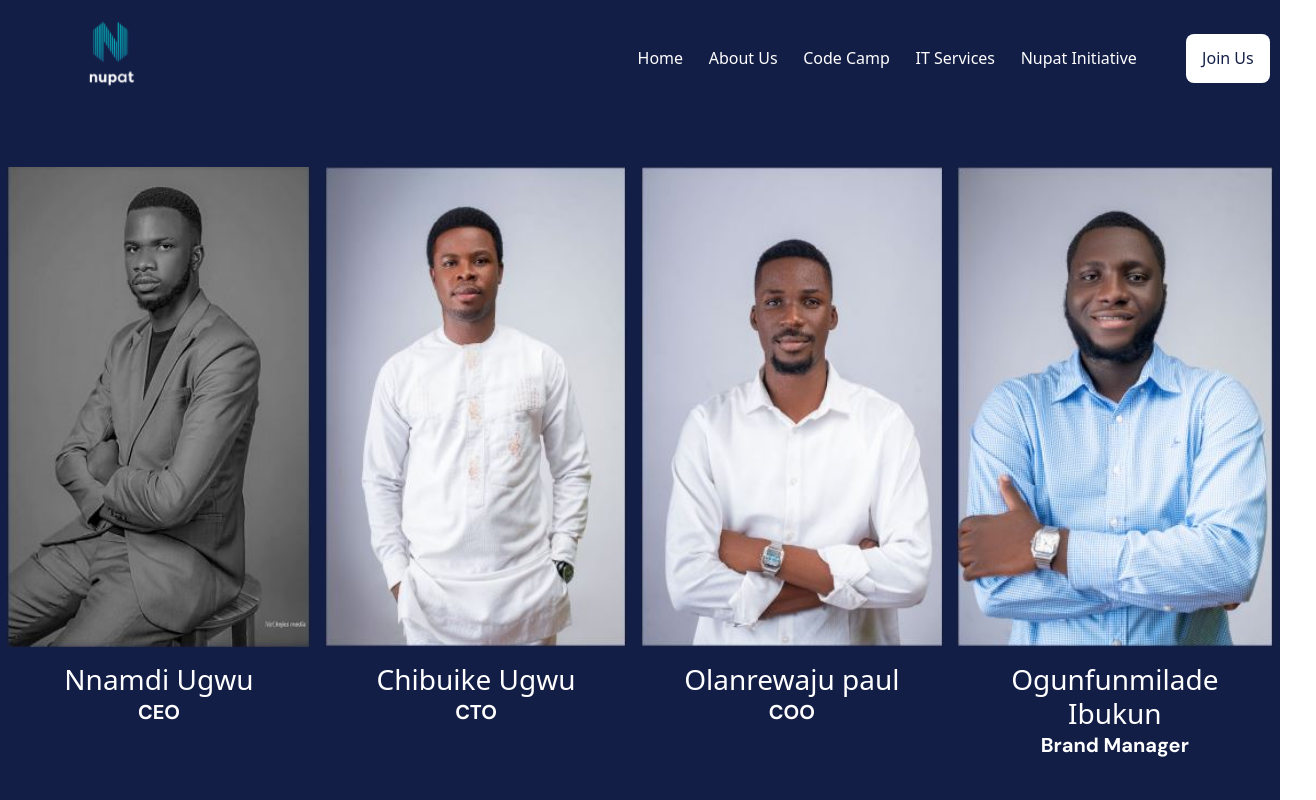
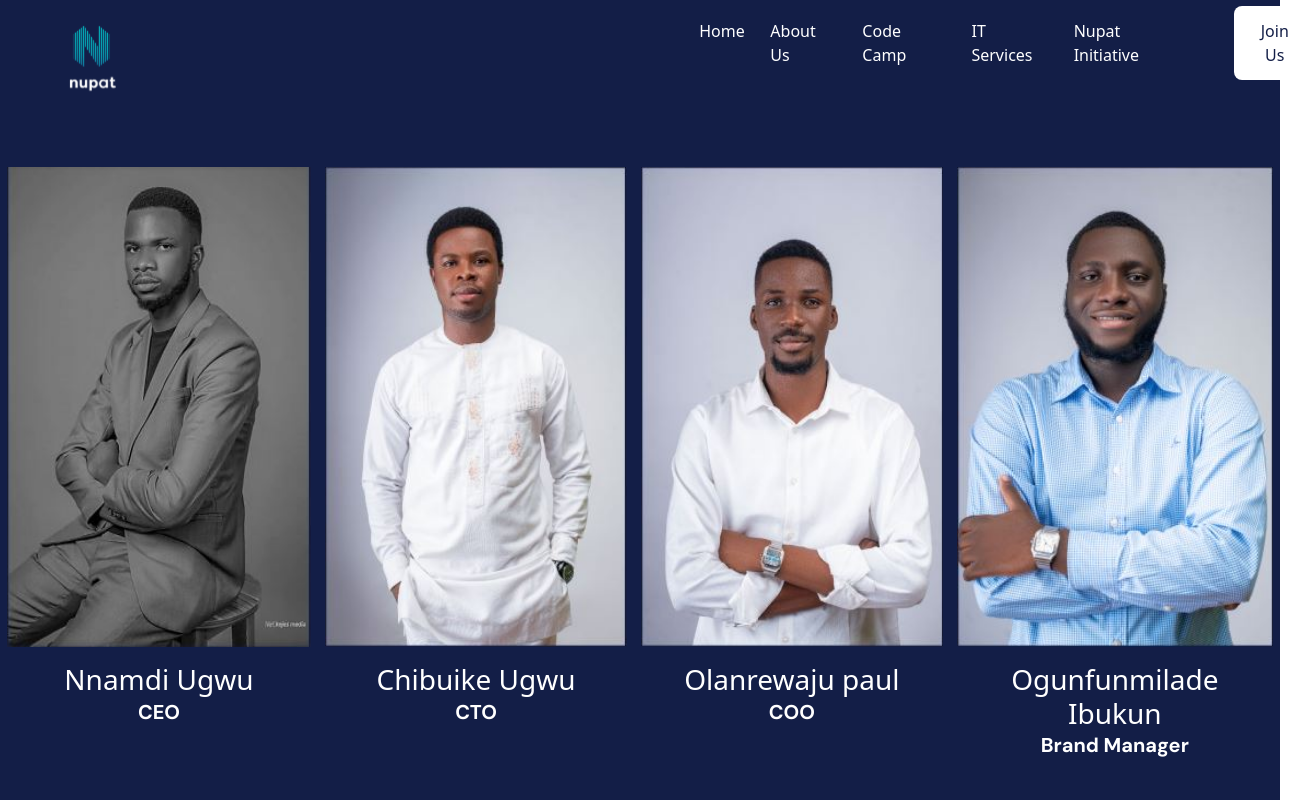
Before and after one commit to Oxygene1/nupat_web_2, a React (Create React App) app: page /OurTeam in a window 1280 px wide. Shown: the top 800 px of the page, 1316 px wide, since content can reach past the window. Built offline with nearby package versions, Linux system fonts and the light colour scheme.

Commit message:
newsletter for resized

```diff
--- a/src/Screen/App.css
+++ b/src/Screen/App.css
@@ -58,14 +58,16 @@ a:hover {
 }
 .Logo{
   position: relative;
+  margin-left: 2rem;
 }
 .Logo img{
   height: 8rem;
 }
 
 .navDiv{
-  margin-left: 35%;
-  margin-bottom:1vw;
+  padding-left: 42%;
+  float: right;
+  /* margin-bottom:1vw; */
     display: flex;
     align-self: flex-end;
 }
@@ -86,12 +88,12 @@ li{
   display: none;
 }
 .Navigation{
-  justify-content: space-between;
+  /* justify-content: space-between; */
   display: flex;
   flex-direction: row;
- align-items: center;
-  width: 100%;
-  padding-top: 2vw;
+  padding-left: 2%;
+  width: 100%;
+  padding-bottom: 1rem;
   background: #131E47;
   height: 6rem;
 }
@@ -885,10 +887,6 @@ width: 100%;
     align-items: center;
     width: 100%;
   }
-  .Navigation{
-  padding-right: 4rem;
-
-  }
   .dropdropmenu{
 
     padding-left: 20vw;
@@ -902,7 +900,7 @@ width: 100%;
 
 
 
-@media screen and (max-width: 768px) {
+@media screen and (max-width: 786px) {
   .play-panel{
     top: 55vw;
   }
@@ -1191,11 +1189,7 @@ width: 100%;
     margin-bottom: 2rem;
 
   } */
-  .Logo{
-
-    top: 2vw;
-    left: 3vw;
-  }
+
 
   .navigation-menu a, Link {
 
@@ -1250,9 +1244,6 @@ width: 100%;
     padding: .8rem 0 .8rem 0;
    font-size: 27px;
    font-weight: 500;
-  }
-  .Navigation{
-    height: 5em;
   }
   .HomeDropDown{
     display: flex;
--- a/src/Screen/FirstCarousel.css
+++ b/src/Screen/FirstCarousel.css
@@ -29,6 +29,7 @@ body {
     margin-bottom: 1rem;
     position: sticky;
     left: 0;
+    padding: 0 2rem 0 2rem;
     /* margin: 0 auto; */
   }
 }
--- a/src/components/Header.jsx
+++ b/src/components/Header.jsx
@@ -2,21 +2,25 @@
 import { NavLink, Link } from "react-router-dom";
 import React from 'react'
 import logo from '../Images/Logo.svg';
-// import styled from "styled-components";
+import styled from "styled-components";
 // import dropIcon from '../Images/drop.svg';
 // import Dropdown1 from '../components/Dropdown.jsx'
 
 function Header() {
+  const Logodiv = styled.div`
 
+  // position:relative;
+  // right: 6.5rem;
+  `
   return (
 
     <div>
-      <div className='Navigation' style={{ justifyContent:"center", marginRight:"0"}}>
-        <div className='Logo'>
+      <div className='Navigation'>
+        <Logodiv>
           <Link to='/'>
             <img src={logo} alt="Logo"/>
           </Link>
-        </div>
+        </Logodiv>
        <div className="navDiv" style={{display:"flex"}}>
         {/* <nav> */}
 
--- a/src/components/MobileHeader.jsx
+++ b/src/components/MobileHeader.jsx
@@ -82,7 +82,7 @@ function MobileHeader(e) {
    `
   const NavContainer = styled.div`
    display: none;
-   @media (max-width: 786px) {
+   @media (max-width: 768px) {
     display: block;
     flex-direction: colomn;
     position: relative;
@@ -201,7 +201,7 @@ function MobileHeader(e) {
           <Toggle2 onClick={() => { setIsNavExpanded(!isNavExpanded) }}>
           <Ssvg xmlns="http://www.w3.org/2000/svg" fill="none" viewBox="0 0 24 24" strokeWidth={1.5} stroke="currentColor" className="w-6 h-6">
           <path strokeLinecap="round" strokeLinejoin="round" d="M6.75 15.75L3 12m0 0l3.75-3.75M3 12h18" />
-          </Ssvg>
+        </Ssvg>
 
           </Toggle2>
           <Links exact activeClassName="active" className="active-link1" to="/">Home</Links>
--- a/src/components/joinusCarousel.jsx
+++ b/src/components/joinusCarousel.jsx
@@ -165,24 +165,35 @@ const CarouselOne = () => {
   padding-top:.4rem;
   margin-left:20%;
   @media (max-width:786px){
-    margin-left:40%;
+    margin-left:55%;
   }
-  @media (max-width:690px){
-    margin-left:35%;
-  }
-  @media (max-width:630px){
-    margin-left:33%;
-  }
-  @media (max-width:586px){
-    margin-left:25%;
+  // @media (max-width:690px){
+  //   margin-left:35%;
+  // }
+  // @media (max-width:630px){
+  //   margin-left:33%;
+  // }
+  // @media (max-width:586px){
+  //   margin-left:30%;
+  // }
+  @media (max-width:550px){
+    margin-left:26%;
   }
   @media (max-width:485px){
     margin-left:20%;
   }
   @media (max-width:440px){
     margin-left:auto;
-    margin-right:auto;
+    margin-left:15%;
   }
+  @media (max-width:422px){
+    margin-left:auto;
+    margin-left:12%;
+  }
+  @media (max-width:590px){
+    margin-left:6%;
+  }
+
   `
   const InnerNewsletter =styled.div`
   display: flex;
@@ -192,7 +203,8 @@ const CarouselOne = () => {
   height: 2.688rem;
   margin-top: 3rem;
   @media (max-width:786px){
-    width:90%;
+    width:100%;
+    padding-right: 4px;
   }
   `
   return (
```
